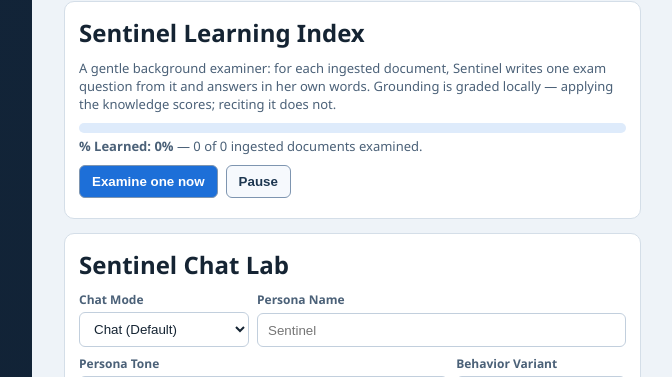
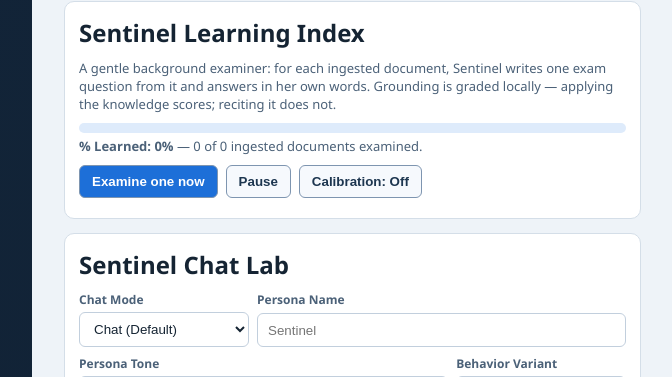
Before and after one commit to ONGALALI/sentinari, a FastAPI app: page /ui/playground in a window 1280 px wide. Shown: the part 1454-1831 px from the top of the page, without its empty margins (208-880 px from the left). Run offline with FastAPI, Linux system fonts and the light colour scheme; data that the repository does not hold is empty; some libraries are stand-ins or nearby versions.

Commit message:
Gate calibration behind a manual toggle (§38) + ACL hardening script
Owner directive: calibration paused by default until the new rig — POST
/calibrate returns 403 while off; /calibration-toggle persists the switch;
dashboard button shows and flips state; the learning sweep is unaffected.
Also adds the detached one-shot ACL hardening script for D:\inpirari
(grant m3isd, remove Authenticated Users/Users) with progress log.

🤖 Generated with Codebuff
Co-Authored-By: Codebuff <noreply@codebuff.com>

```diff
--- a/app/learning_index.py
+++ b/app/learning_index.py
@@ -143,6 +143,13 @@ def _set_setting(key: str, value: str) -> None:
 def learning_enabled() -> bool:
     """True unless the owner paused the Learning Index (persisted)."""
     return _get_setting("learning_enabled", "on").lower() != "off"
+
+
+def calibration_enabled() -> bool:
+    """Calibration runs only when the owner explicitly enables it (§38):
+    default OFF until the new rig provides the power for it. The regular
+    learning sweep is unaffected — only the heavy cross-checking pauses."""
+    return _get_setting("calibration_enabled", "off").lower() == "on"
 
 
 # ---------------------------------------------------------------------------
@@ -464,6 +471,7 @@ def learning_status() -> dict[str, Any]:
     return {
         "ok": True,
         "enabled": learning_enabled(),
+        "calibration_enabled": calibration_enabled(),
         "total": total_docs,
         "assessed": total_assessed,
         "percent": round(100.0 * total_assessed / total_docs, 1) if total_docs else 0.0,
@@ -841,8 +849,18 @@ def api_learning_calibrate(payload: CalibrationRequest) -> dict[str, Any]:
     """Start a Learning Index vs Qualia Lab calibration as a background job
     (each sample runs retrieval + one gateway call — minutes on the small
     machine — so the request returns immediately and /calibrate/status
-    reports results)."""
+    reports results).
+
+    Owner directive (§38): gated behind the manual calibration toggle —
+    paused by default until the new rig provides the power. The learning
+    sweep itself continues unaffected.
+    """
     global _calibration_thread
+    if not calibration_enabled():
+        raise HTTPException(
+            status_code=403,
+            detail="Calibration is paused (manual toggle, §38). Enable it via POST /api/learning/calibration-toggle or the dashboard button when there is power to spare.",
+        )
     if not _calibration_lock.acquire(blocking=False):
         raise HTTPException(status_code=409, detail="A calibration run is already in progress — check /api/learning/calibrate/status.")
     _calibration_lock.release()
@@ -873,6 +891,13 @@ def api_learning_calibrate(payload: CalibrationRequest) -> dict[str, Any]:
     return {"ok": True, "started": True, "samples": int(payload.samples), "status_endpoint": "/api/learning/calibrate/status"}
 
 
+@router.post("/calibration-toggle")
+def api_learning_calibration_toggle(payload: ToggleRequest) -> dict[str, Any]:
+    """Manual calibration switch (§38): OFF until the new rig. Persisted."""
+    _set_setting("calibration_enabled", "on" if payload.enabled else "off")
+    return {"ok": True, "calibration_enabled": payload.enabled}
+
+
 @router.get("/calibrate/status")
 def api_learning_calibrate_status() -> dict[str, Any]:
     """Latest calibration run: state + full report when done.
--- a/templates/playground_console.html
+++ b/templates/playground_console.html
@@ -621,6 +621,7 @@
             <div class="row" style="margin-top:10px;">
               <button id="btnLearningProbe" type="button">Examine one now</button>
               <button id="btnLearningToggle" type="button" class="ghost">Pause</button>
+              <button id="btnLearningCalToggle" type="button" class="ghost">Calibration: Off</button>
             </div>
             <div id="learningProbeStatus" class="hint" style="margin-top:6px;"></div>
           </div>
@@ -2966,6 +2967,8 @@
       const toggleBtn = byId('btnLearningToggle');
       if (toggleBtn) toggleBtn.textContent = data.enabled ? 'Pause' : 'Resume';
       learningEnabledState.on = Boolean(data.enabled);
+      const calBtn = byId('btnLearningCalToggle');
+      if (calBtn) calBtn.textContent = data.calibration_enabled ? 'Calibration: On' : 'Calibration: Off';
     };
     const pollLearning = async () => {
       try {
@@ -3011,8 +3014,27 @@
       }
       if (btn) btn.disabled = false;
     };
+    const toggleCalibration = async () => {
+      const btn = byId('btnLearningCalToggle');
+      const next = !(btn?.textContent || '').includes('On');
+      if (btn) btn.disabled = true;
+      try {
+        const response = await fetch('/api/learning/calibration-toggle', {
+          method: 'POST',
+          headers: { 'Content-Type': 'application/json' },
+          body: JSON.stringify({ enabled: next })
+        });
+        const data = await readApiJson(response);
+        if (!response.ok || data.ok === false) throw new Error(data.detail || 'Toggle failed.');
+        if (btn) btn.textContent = next ? 'Calibration: On' : 'Calibration: Off';
+      } catch (error) {
+        setStatus('learningProbeStatus', `Calibration toggle failed: ${error.message || error}`, false);
+      }
+      if (btn) btn.disabled = false;
+    };
     byId('btnLearningProbe')?.addEventListener('click', probeLearning);
     byId('btnLearningToggle')?.addEventListener('click', toggleLearning);
+    byId('btnLearningCalToggle')?.addEventListener('click', toggleCalibration);
     pollLearning();
     window.setInterval(pollLearning, 20000);
 
```
Also changed, not shown: 1 other file.
